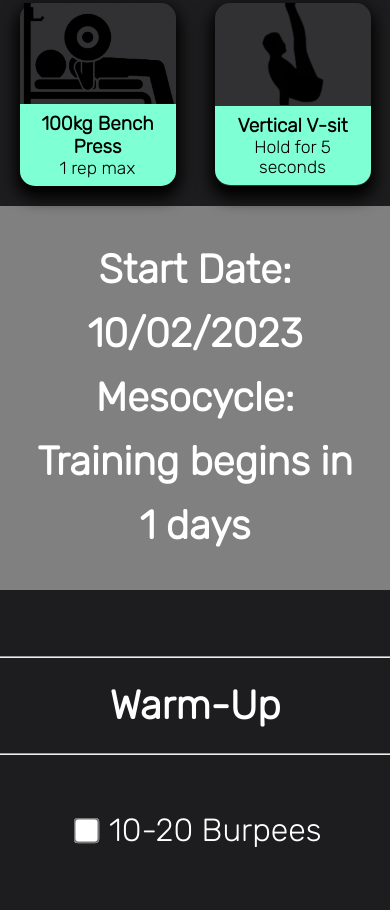
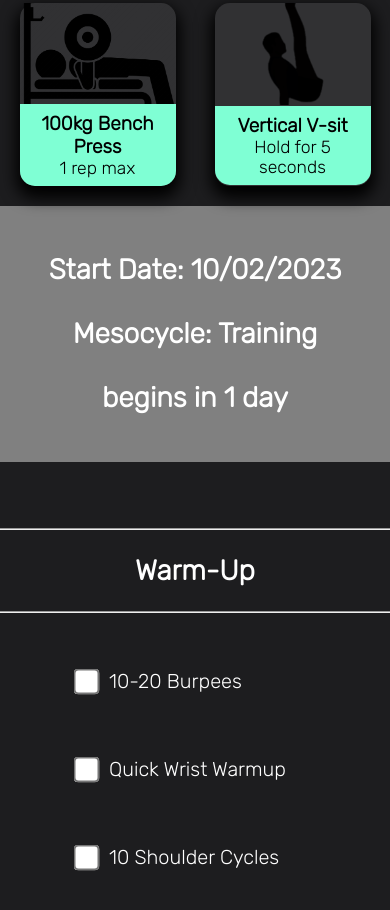
Before and after one commit to Bartekl-13/workout-plan, a plain HTML site: page index.html in a window 390 px wide. Shown: the part 655-1565 px from the top of the page. Drawn offline with Linux system fonts and the light colour scheme; a web font is replaced by a local one.

Commit message:
improved design

```diff
--- a/app.js
+++ b/app.js
@@ -23,11 +23,7 @@ window.onscroll = () => {
 				"--background-color",
 				"rgba(127, 255, 212,0)"
 			);
-			document.documentElement.style.setProperty(
-				"--text-color",
-				"white"
-			);
-
+			document.documentElement.style.setProperty("--text-color", "white");
 		}
 		if (top >= offset && top < offset + height) {
 			navLinks.forEach((links) => {
@@ -44,7 +40,7 @@ window.onscroll = () => {
 				"--text-color",
 
 				"rgba(29, 29, 31, 1)"
-			)
+			);
 		}
 	});
 }; // Define the phase and mesocycle system
@@ -208,11 +204,19 @@ function displayExercises() {
 		const daysUntilStart = Math.floor(
 			(startDate - currentDate) / (1000 * 60 * 60 * 24)
 		);
-		currentPhaseElement.textContent = `Phase: Training begins in ${daysUntilStart} days`;
-		currentMesocycleElement.textContent = `Mesocycle: Training begins in ${daysUntilStart} days`;
+
 		// Display the message in the exercise section
 		const exerciseListContainer = document.getElementById("exerciseList");
-		exerciseListContainer.innerHTML = `<p>Training plan begins in ${daysUntilStart} days</p>`;
+
+		if (daysUntilStart == 1) {
+			currentPhaseElement.textContent = `Phase: Training begins in ${daysUntilStart} day`;
+			currentMesocycleElement.textContent = `Mesocycle: Training begins in ${daysUntilStart} day`;
+			exerciseListContainer.innerHTML = `<p>Training plan begins in ${daysUntilStart} day</p>`;
+		} else {
+			currentPhaseElement.textContent = `Phase: Training begins in ${daysUntilStart} days`;
+			currentMesocycleElement.textContent = `Mesocycle: Training begins in ${daysUntilStart} days`;
+			exerciseListContainer.innerHTML = `<p>Training plan begins in ${daysUntilStart} days</p>`;
+		}
 	} else {
 		// Define exercises based on the day of the week and phase (heavy or light)
 		let currentExercises;
--- a/styles.css
+++ b/styles.css
@@ -46,7 +46,7 @@ body {
 	width: 100%;
 	transition: 1s;
 	z-index: 1000;
-	background: var(--background-color, rgba(29, 29, 31, 1));
+	background: var(--background-color, rgba(29, 29, 31, 0));
 }
 
 nav {
@@ -111,7 +111,7 @@ nav div.nav a.active {
 }
 
 .goals-container {
-	margin-top: 10vh;
+	margin-top: 15vh;
 	height: auto;
 	display: flex;
 	align-items: center;
@@ -397,7 +397,17 @@ hr {
 	img {
 		height: 12vh;
 	}
+	.phase-mesocycle h2 {
+		font-size: 1.75rem;
+	}
+	.warmup h2,
+	#currentPhase,
+	.cooldown h2 {
+		font-size: 1.75rem;
+	}
+	.check-and-ex2 p,
+	#exerciseList p,
+	.check-and-ex3 p {
+		font-size: 1.25rem;
+	}
 }
-
-@media only screen and (max-height: 1200px) {
-}
```
